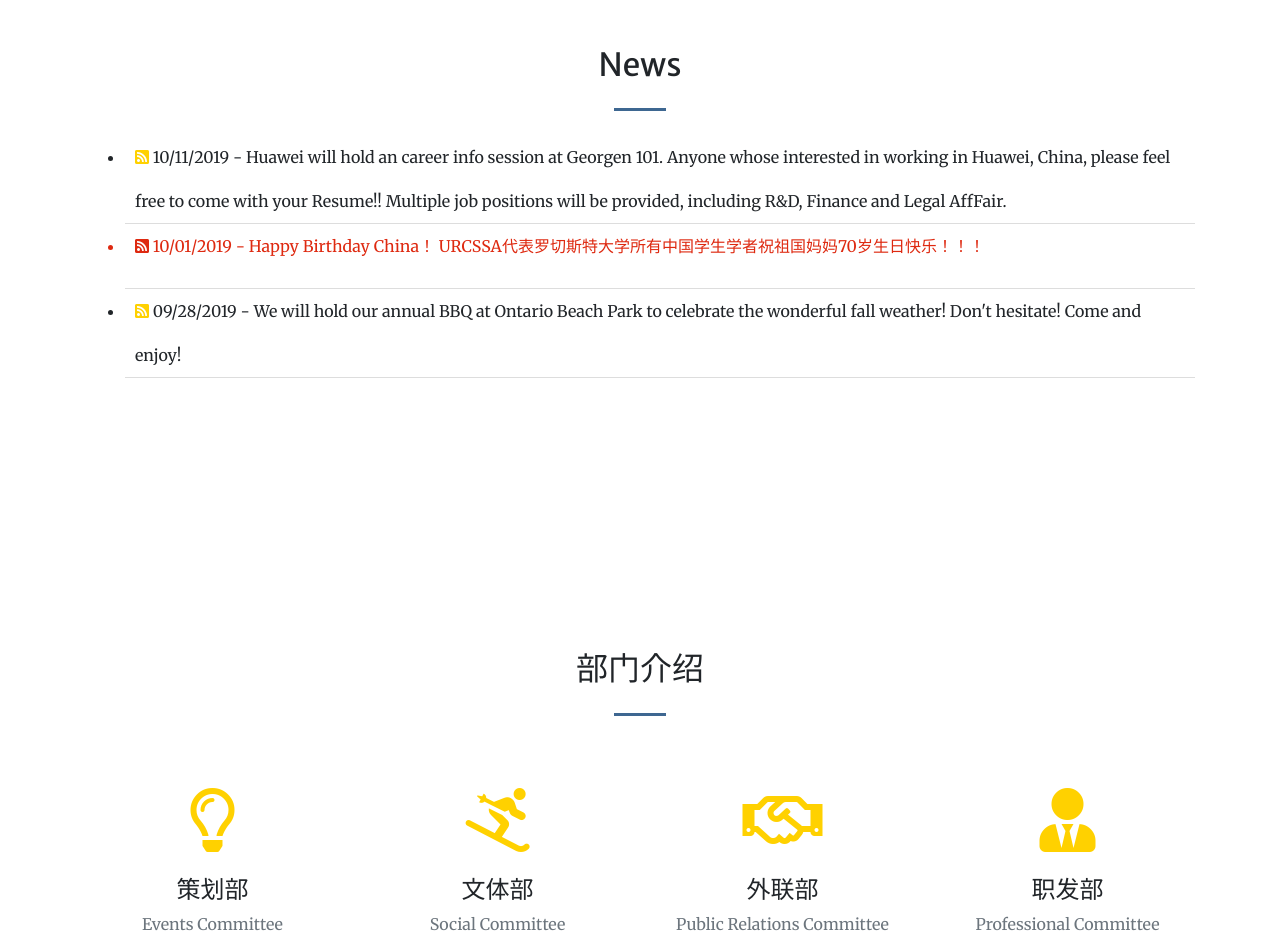
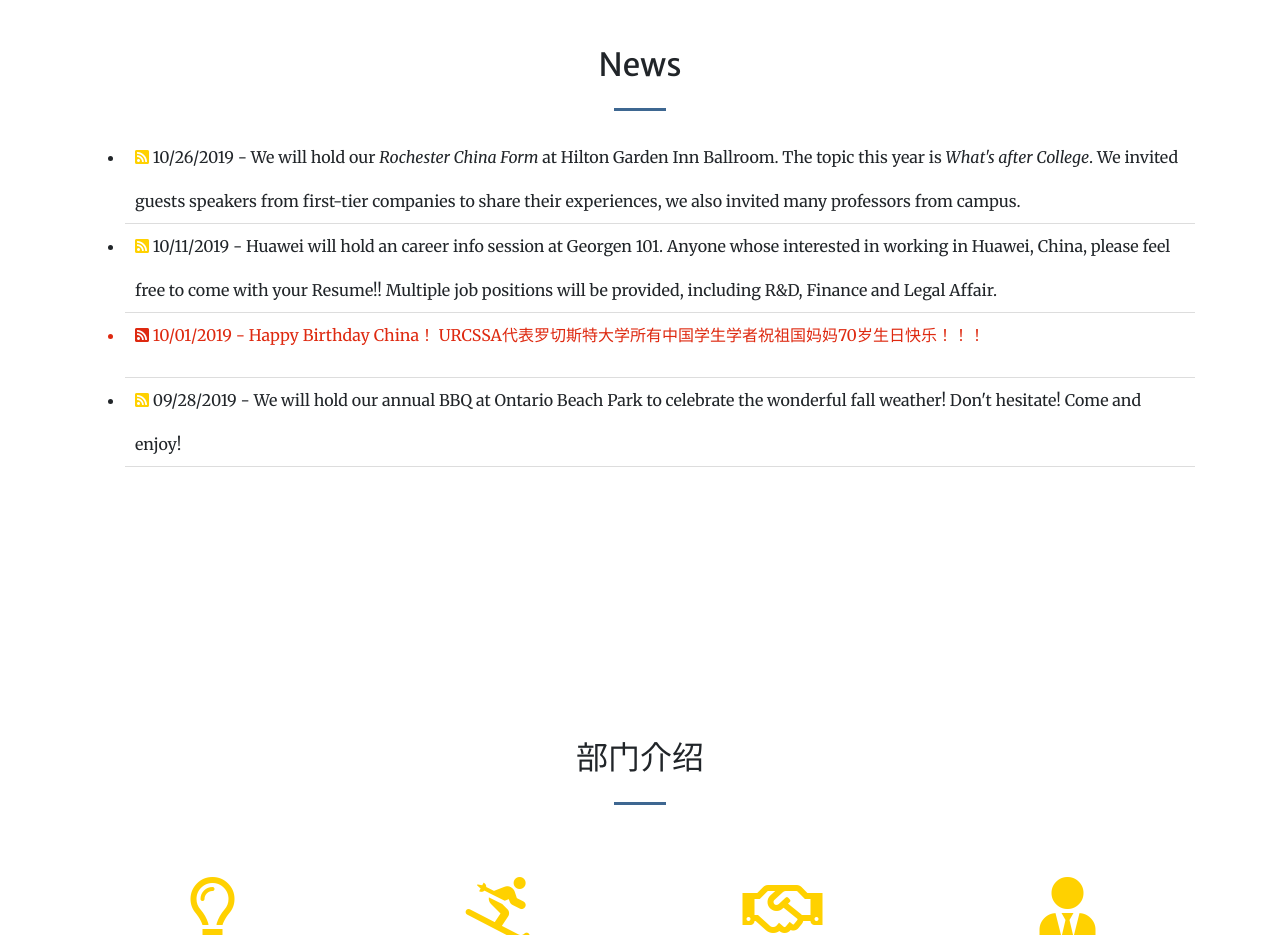
Before and after one commit to RochesterCSSA/rochestercssa.github.io, a website with bundled scripts: page index.html in a window 1280 px wide. Shown: the part 1320-2255 px from the top of the page. Built offline with nearby package versions, Linux system fonts and the light colour scheme.

Commit message:
news update

```diff
--- a/index.html
+++ b/index.html
@@ -96,7 +96,9 @@
       <h2 class="text-center mt-0">News</h2>
       <hr class="divider my-4">
     <ul class="list">
-        <li><i class="fas fa fa-rss-square text-primary mb-4"></i> 10/11/2019 - Huawei will hold an career info session at Georgen 101. Anyone whose interested in working in Huawei, China, please feel free to come with your Resume!! Multiple job positions will be provided, including R&D, Finance and Legal AffFair.</li>
+        <!-- <li><i class="fas fa fa-rss-square text-primary mb-4"></i> 11/09/2019 - Huawei will hold an career info session at Georgen 101. Anyone whose interested in working in Huawei, China, please feel free to come with your Resume!! Multiple job positions will be provided, including R&D, Finance and Legal Affair.</li> -->
+        <li><i class="fas fa fa-rss-square text-primary mb-4"></i> 10/26/2019 - We will hold our <em>Rochester China Form</em> at Hilton Garden Inn Ballroom. The topic this year is <em>What's after College</em>. We invited guests speakers from first-tier companies to share their experiences, we also invited many professors from campus.</li>
+        <li><i class="fas fa fa-rss-square text-primary mb-4"></i> 10/11/2019 - Huawei will hold an career info session at Georgen 101. Anyone whose interested in working in Huawei, China, please feel free to come with your Resume!! Multiple job positions will be provided, including R&D, Finance and Legal Affair.</li>
         <li style="color: #DE2910"><i class="fas fa fa-rss-square text-celebrate mb-4"></i> 10/01/2019 - Happy Birthday China！ URCSSA代表罗切斯特大学所有中国学生学者祝祖国妈妈70岁生日快乐！！！</li>
         <li><i class="fas fa fa-rss-square text-primary mb-4"></i> 09/28/2019 - We will hold our annual BBQ at Ontario Beach Park to celebrate the wonderful fall weather! Don't hesitate! Come and enjoy!</li>
     </ul>
```
